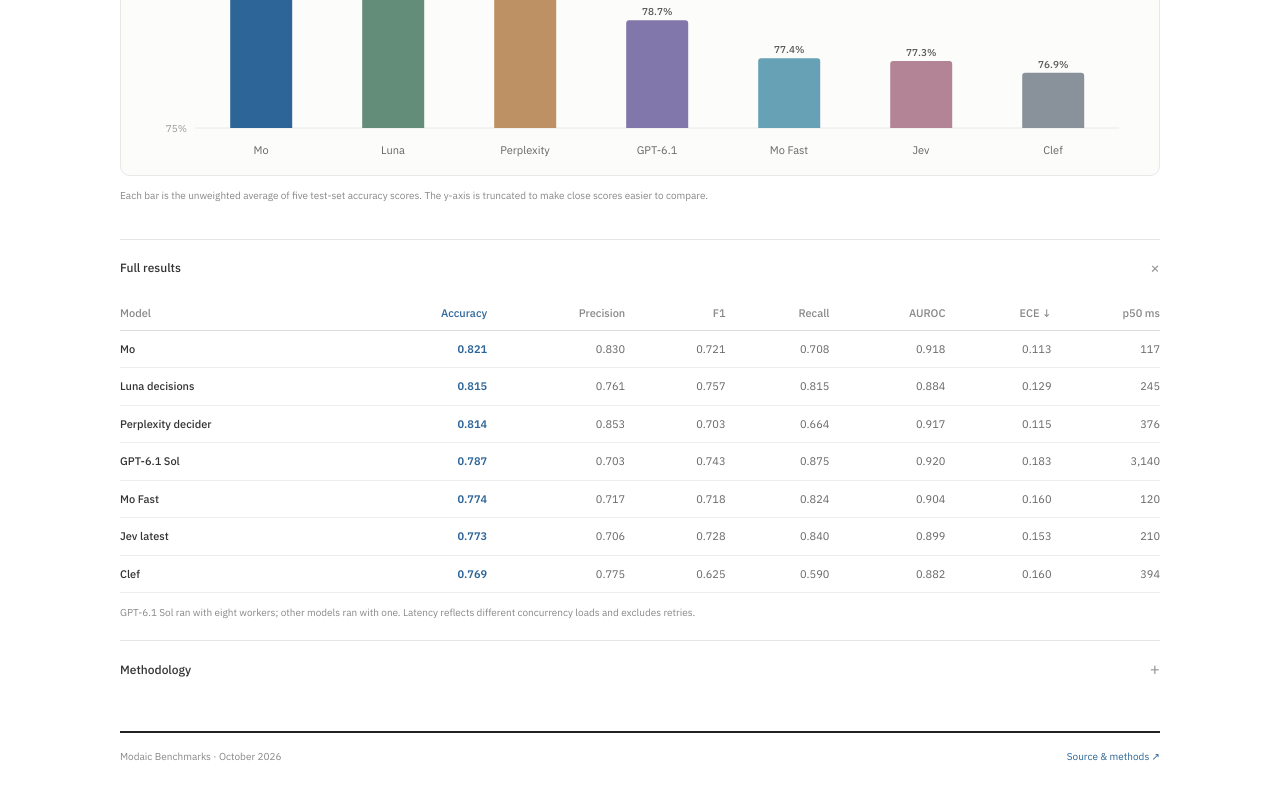
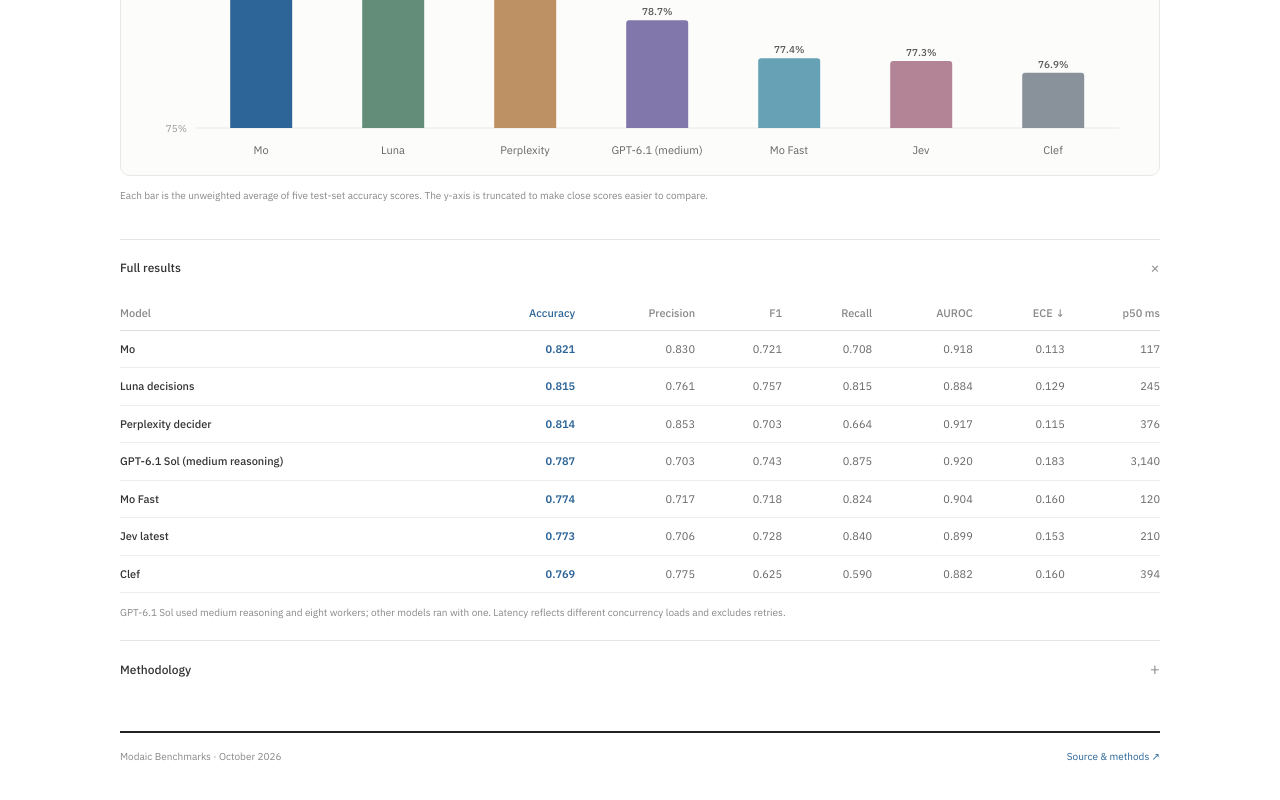
Before and after one commit to modaic-ai/mo-benchmarks, a Next.js app: page / in a window 1280 px wide. Shown: the part 674-1474 px from the top of the page. Built offline with nearby package versions, Linux system fonts and the light colour scheme.

Commit message:
Label GPT-6.1 medium reasoning in buying signals benchmark

```diff
--- a/benchmarks/buying-signals/RESULTS.md
+++ b/benchmarks/buying-signals/RESULTS.md
@@ -24,4 +24,4 @@
 | jev-latest | 0.804 | 0.754 | 0.673 | 0.647 | 0.763 |
 | clef | 0.782 | 0.550 | 0.675 | 0.313 | 0.804 |
 
-Latency excludes retries and backoff. Worker count is in each report's provenance; runs with multiple workers measure latency under concurrent load. GPT chat JSON and native Noul probabilities have distinct backends.
+Latency excludes retries and backoff. Worker count is in each report's provenance; runs with multiple workers measure latency under concurrent load. GPT-6.1 Sol ran with medium reasoning (`reasoning.effort: "medium"`). GPT chat JSON and native Noul probabilities have distinct backends.
--- a/components/benchmark-page.tsx
+++ b/components/benchmark-page.tsx
@@ -28,7 +28,7 @@
 };
 const displayNames: Record<string, string> = {
   "luna-decisions": "Luna decisions",
-  "openai-latest": "GPT-6.1 Sol",
+  "openai-latest": "GPT-6.1 Sol (medium reasoning)",
   "jev-latest": "Jev latest",
   mo: "Mo",
   "mo-fast": "Mo Fast",
@@ -37,7 +37,7 @@
 };
 const chartNames: Record<string, string> = {
   "luna-decisions": "Luna",
-  "openai-latest": "GPT-6.1",
+  "openai-latest": "GPT-6.1 (medium)",
   "jev-latest": "Jev",
   mo: "Mo",
   "mo-fast": "Mo Fast",
@@ -298,7 +298,7 @@
             </table>
           </div>
           <p className="mt-3 text-[10px] leading-[1.5] text-[#888]">
-            GPT-6.1 Sol ran with eight workers; other models ran with one.
+            GPT-6.1 Sol used medium reasoning and eight workers; other models ran with one.
             Latency reflects different concurrency loads and excludes retries.
           </p>
         </details>
```
Also changed, not shown: benchmarks/buying-signals/README.md, 1 other file (tests, documents, lock files or other folders).
